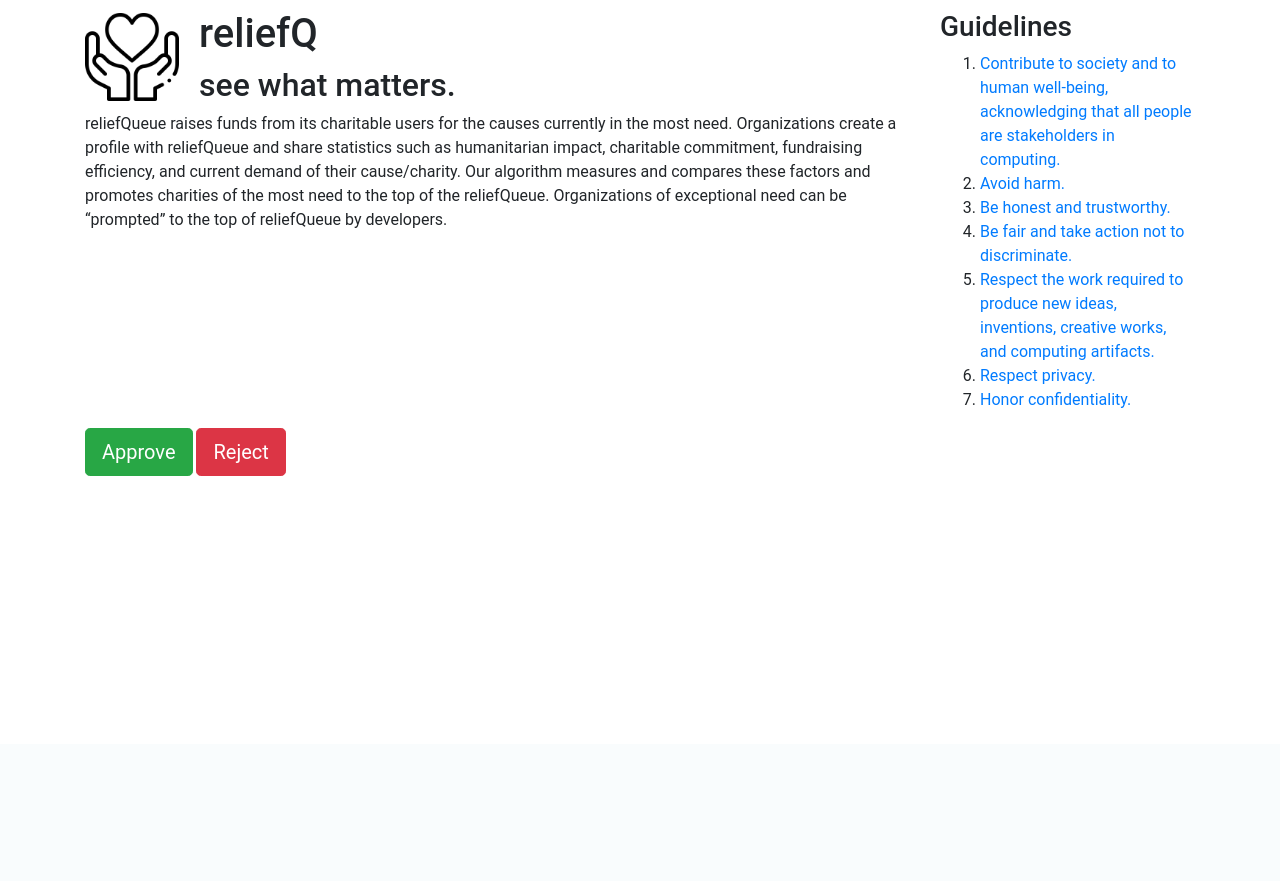
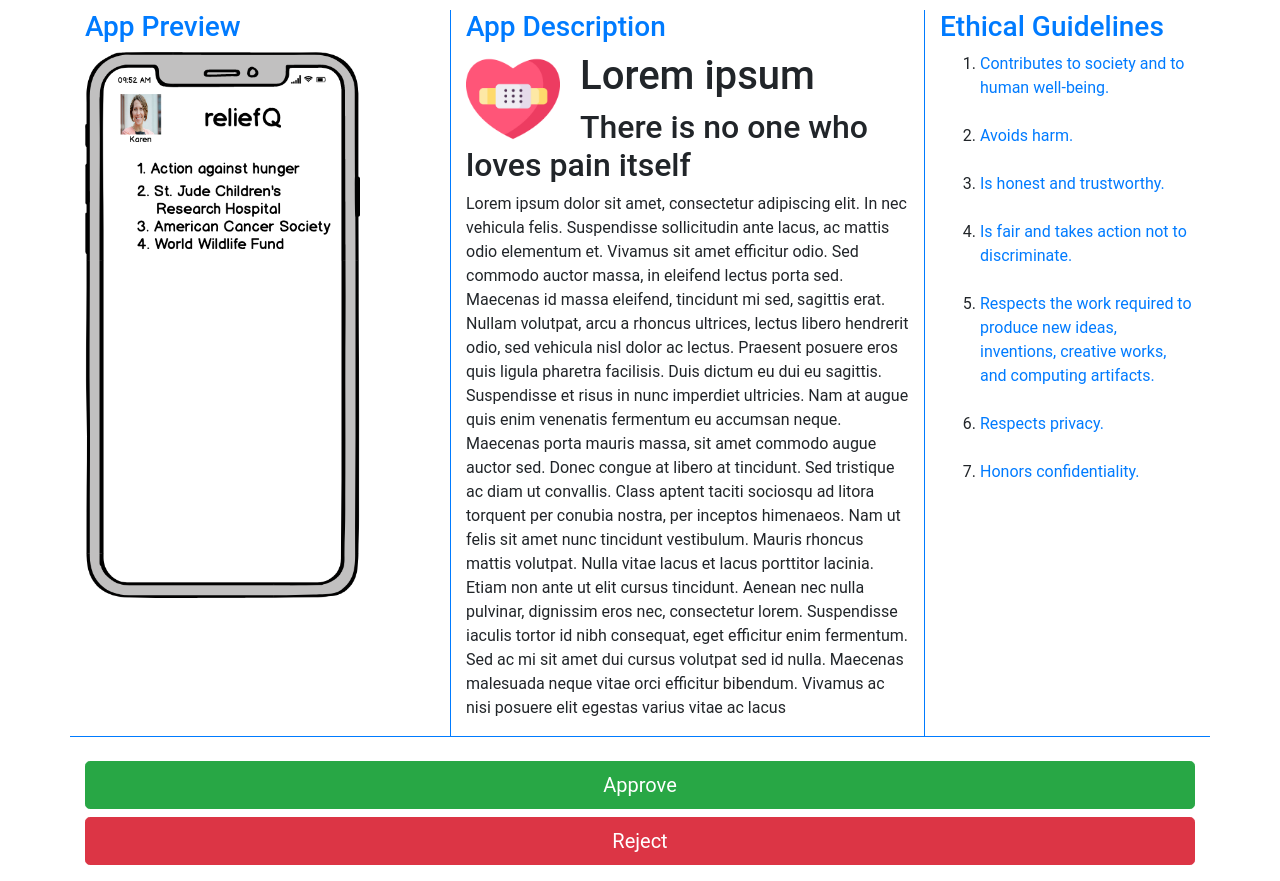
Before and after one commit to ethilogical/ethological-app-review-backend, a Flask app: page /review/app in a window 1280 px wide. Shown: the part 56-937 px from the top of the page. Before the commit the page ends 532 px from the top, so only its background shows below. Run offline with Flask 2, Linux system fonts and the light colour scheme; some libraries are stand-ins or nearby versions.

Commit message:
Cosmetic changes to home page and app review page. App preview added to app review page. Favicon icon file added, but not yet working in browser.

```diff
--- a/static/style.css
+++ b/static/style.css
@@ -1,13 +1,5 @@
 .app-review {
     margin-top: 10px;
-}
-
-.app-review .btn {
-    /* margin-bottom: 20px; */
-}
-
-.app-review .review-actions {
-    min-height: 100%;
 }
 
 .app-review .app-icon {
@@ -15,14 +7,55 @@
     margin-right: 20px;
 }
 
-.navbar img {
-    max-height: 40px;
+.app-review .app-preview {
+    max-height: 546px;
+    max-width: 275px;
+}
+
+.app-review .review-actions {
+    min-height: 100%;
+}
+
+.app-review .row div.border-right {
+    border-width: 3px;
+}
+
+.app-review .row div.border-bottom {
+    border-width: 3px;
+}
+
+.landing .row div.border-left {
+    border-width: 3px;
+}
+
+.app-review .h3 {
+    font-family: Roboto, Arial, Helvetica, sans-serif;
 }
 
 body * {
     font-family: Roboto, Arial, Helvetica, sans-serif;
 }
 
+.landing .h1 {
+    font-family: Roboto, Arial, Helvetica, sans-serif;
+}
+
+.landing .h4 {
+    font-family: Roboto, Arial, Helvetica, sans-serif;
+}
+
+.landing .h5 {
+    font-family: Roboto, Arial, Helvetica, sans-serif;
+}
+
+.logo {
+    max-height: 150px;
+}
+
+.navbar img {
+    max-height: 40px;
+}
+
 .user-results .app-icon {
     max-width: 60px;
 }
--- a/templates/review.html
+++ b/templates/review.html
@@ -5,54 +5,61 @@ ethicOS App Portal - Review
 {% block content %}
 
 <div class="container">
-    <!-- <div class="row"></div> -->
 
     <div class="app-review">
-        <div class="row">
-            <div class="col-md-9">
-                <!-- <h1>EthicOS App Portal</h1> -->
-                <!-- <h2>App Review</h2> -->
+
+        <div class="row border-bottom border-primary">
+
+            <div class="col-md-4 mb-3">
+                <p class="h3 text-primary">App Preview</p>
+                <img src="/static/reliefQ.png" class="app-preview" alt="App Preview">
+            </div>
+
+            <div class="col-md-5 border-right border-left border-primary">
+                <p class="h3 text-primary">App Description</p>
                 <img src="{{url_for('static', filename=app_review.icon)}}" class="app-icon float-sm-left"
                     alt=" App Icon">
                 <h1 class="app-title">{{app_review.title}}</h1>
                 <h2 class="app-slogan">{{app_review.slogan}}</h2>
                 <p class="app-description">{{app_review.description}}</p>
+            </div>
 
-            </div>
-            <div class="col-md">
-                <h3>Guidelines</h3>
+            <div class="col-md border-primary">
+                <p class="h3 text-primary">Ethical Guidelines</p>
                 <ol>
                     <li><a
                             href="https://www.acm.org/code-of-ethics#h-1.1-contribute-to-society-and-to-human-well-being,-acknowledging-that-all-people-are-stakeholders-in-computing.">
-                            Contribute to society and to human well-being, acknowledging that all people are
-                            stakeholders in computing.</a></li>
-                    <li><a href="https://www.acm.org/code-of-ethics#h-1.2-avoid-harm.">Avoid harm.</a></li>
-                    <li><a href="https://www.acm.org/code-of-ethics#h-1.3-be-honest-and-trustworthy.">Be honest and
+                            Contributes to society and to human well-being.</a></li>
+                    <br>
+                    <li><a href="https://www.acm.org/code-of-ethics#h-1.2-avoid-harm.">Avoids harm.</a></li>
+                    <br>
+                    <li><a href="https://www.acm.org/code-of-ethics#h-1.3-be-honest-and-trustworthy.">Is honest and
                             trustworthy.</a></li>
+                    <br>
                     <li><a href="https://www.acm.org/code-of-ethics#h-1.4-be-fair-and-take-action-not-to-discriminate.">
-                            Be fair and take action not to discriminate.</a></li>
+                            Is fair and takes action not to discriminate.</a></li>
+                    <br>
                     <li><a
                             href="https://www.acm.org/code-of-ethics#h-1.5-respect-the-work-required-to-produce-new-ideas,-inventions,-creative-works,-and-computing-artifacts.">
-                            Respect the work required to produce new ideas, inventions, creative works, and computing
+                            Respects the work required to produce new ideas, inventions, creative works, and computing
                             artifacts.</a></li>
-                    <li><a href="https://www.acm.org/code-of-ethics#h-1.6-respect-privacy.">Respect privacy.</a>
-                    </li>
-                    <li><a href="https://www.acm.org/code-of-ethics#h-1.7-honor-confidentiality.">Honor
+                    <br>
+                    <li><a href="https://www.acm.org/code-of-ethics#h-1.6-respect-privacy.">Respects privacy.</a></li>
+                    <br>
+                    <li><a href="https://www.acm.org/code-of-ethics#h-1.7-honor-confidentiality.">Honors
                             confidentiality.</a></li>
                 </ol>
             </div>
         </div>
 
         <div class="row">
-            <div class="col-md-9">
-                <a href="/review/app/{{app_review.next}}" class="btn btn-lg btn-success">Approve</a>
-                <a href="/review/app/{{app_review.next}}" class="btn btn-lg btn-danger">Reject</a>
-            </div>
-
-            <div class="col-md">
-
+            <div class="col-md mb-3 text-center">
+                <br>
+                <a href="/review/app/{{app_review.next}}" class="btn btn-lg btn-success btn-block">Approve</a>
+                <a href="/review/app/{{app_review.next}}" class="btn btn-lg btn-danger btn-block">Reject</a>
             </div>
         </div>
+
     </div>
 
 </div>
--- a/webapp.py
+++ b/webapp.py
@@ -8,17 +8,17 @@ app.config['SECRET_KEY'] = "someth1ng super secret and maybe even rand0m"
 
 app_reviews = {
     "1": {
-        "title": "reliefQ",
-        "slogan": "see what matters.",
-        "icon": "heart.png",
-        "description": "reliefQueue raises funds from its charitable users for the causes currently in the most need. Organizations create a profile with reliefQueue and share statistics such as humanitarian impact, charitable commitment, fundraising efficiency, and current demand of their cause/charity. Our algorithm measures and compares these factors and promotes charities of the most need to the top of the reliefQueue. Organizations of exceptional need can be “prompted” to the top of reliefQueue by developers.",
-        "next": "2"
-    },
-    "2": {
         "title": "Lorem ipsum",
         "slogan": "There is no one who loves pain itself",
         "icon": "hurt.png",
         "description": "Lorem ipsum dolor sit amet, consectetur adipiscing elit. In nec vehicula felis. Suspendisse sollicitudin ante lacus, ac mattis odio elementum et. Vivamus sit amet efficitur odio. Sed commodo auctor massa, in eleifend lectus porta sed. Maecenas id massa eleifend, tincidunt mi sed, sagittis erat. Nullam volutpat, arcu a rhoncus ultrices, lectus libero hendrerit odio, sed vehicula nisl dolor ac lectus. Praesent posuere eros quis ligula pharetra facilisis. Duis dictum eu dui eu sagittis. Suspendisse et risus in nunc imperdiet ultricies. Nam at augue quis enim venenatis fermentum eu accumsan neque. Maecenas porta mauris massa, sit amet commodo augue auctor sed. Donec congue at libero at tincidunt. Sed tristique ac diam ut convallis. Class aptent taciti sociosqu ad litora torquent per conubia nostra, per inceptos himenaeos. Nam ut felis sit amet nunc tincidunt vestibulum. Mauris rhoncus mattis volutpat. Nulla vitae lacus et lacus porttitor lacinia. Etiam non ante ut elit cursus tincidunt. Aenean nec nulla pulvinar, dignissim eros nec, consectetur lorem. Suspendisse iaculis tortor id nibh consequat, eget efficitur enim fermentum. Sed ac mi sit amet dui cursus volutpat sed id nulla. Maecenas malesuada neque vitae orci efficitur bibendum. Vivamus ac nisi posuere elit egestas varius vitae ac lacus",
+        "next": "2"
+    },
+    "2": {
+        "title": "reliefQ",
+        "slogan": "see what matters.",
+        "icon": "heart.png",
+        "description": "reliefQ raises funds from its charitable users for the causes currently in the most need. Organizations create a profile with reliefQ and share statistics such as humanitarian impact, charitable commitment, fundraising efficiency, and current demand of their cause/charity. Our algorithm measures and compares these factors and promotes charities of the most need to the top of the reliefQ. Organizations of exceptional need can be “prompted” to the top of reliefQ by developers.",
         "next": "3"
     },
     "3": {
```
Also changed, not shown: templates/about.html (+7 -5 lines), templates/home.html (+36 -4 lines), favicon.ico (added), static/ethicTec.png (added), static/reliefQ.png (added).
